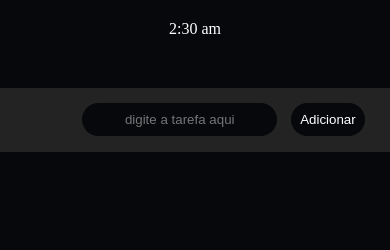
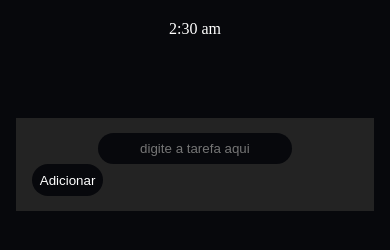
Before and after one commit to abreuitalo/ListaDeTarefas, a plain HTML site: page index.html in a window 390 px wide. Drawn offline with Linux system fonts and the light colour scheme.

Commit message:
To-Do List

```diff
--- a/assets/css/style.css
+++ b/assets/css/style.css
@@ -26,7 +26,7 @@
 
   .container {
     max-width: 400px;
-    margin: 50px auto;
+    margin: 5em 1em;
     background: rgb(35, 35, 35);
     padding: 4%;
   }
```
